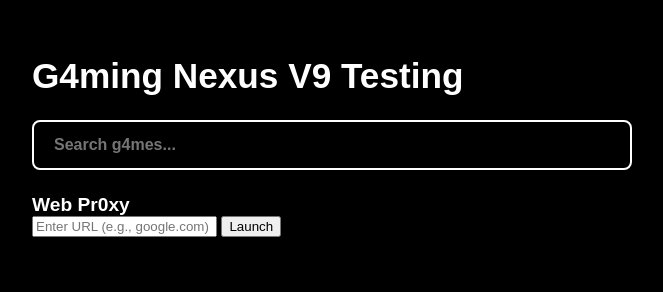
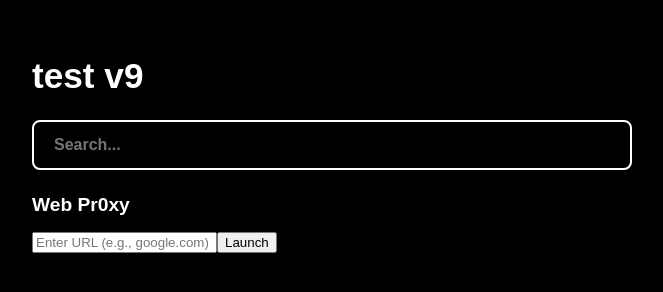
Before and after one commit to Random-User57/Cool-Math-Site, an Eleventy site: page Index.html in a window 1280 px wide. Shown: the whole page, without its empty margins (308-971 px from the left). Built offline with nearby package versions, Linux system fonts and the light colour scheme; Eleventy itself is replaced by a stand-in of ours; files that its build step writes are made by us from their sources.

Commit message:
Updated 1 file via CloudCannon.

```diff
--- a/Index.html
+++ b/Index.html
@@ -147,20 +147,20 @@
 
     <div class="container">
         <!-- Bold, editable main heading -->
-        <h1>G4ming Nexus V9 Testing</h1>
+        <h1>test v9</h1>
 
         <!-- Responsive live search bar -->
-        <input type="text" id="searchBar" placeholder="Search g4mes..." onkeyup="filterFiles()">
+        <input type="text" id="searchBar" placeholder="Search..." onkeyup="filterFiles()">
 
         <!-- Populated automatically by Eleventy compiling on load -->
         <ul id="fileList"></ul>
 
         <!-- Built-in Proxy Section -->
-        <div class="pr0xy-box">
+        <div class="prpxy-box">
             <h3>Web Pr0xy</h3>
-            <div class="pr0xy-wrapper">
-                <input type="text" id="pr0xyUrl" placeholder="Enter URL (e.g., google.com)">
-                <button onclick="launchPr0xy()">Launch</button>
+            <div class="proxy-wrapper">
+                <input type="text" id="proxyUrl" placeholder="Enter URL (e.g., google.com)">
+                <button onclick="launchProxy()">Launch</button>
             </div>
         </div>
     </div>
```
